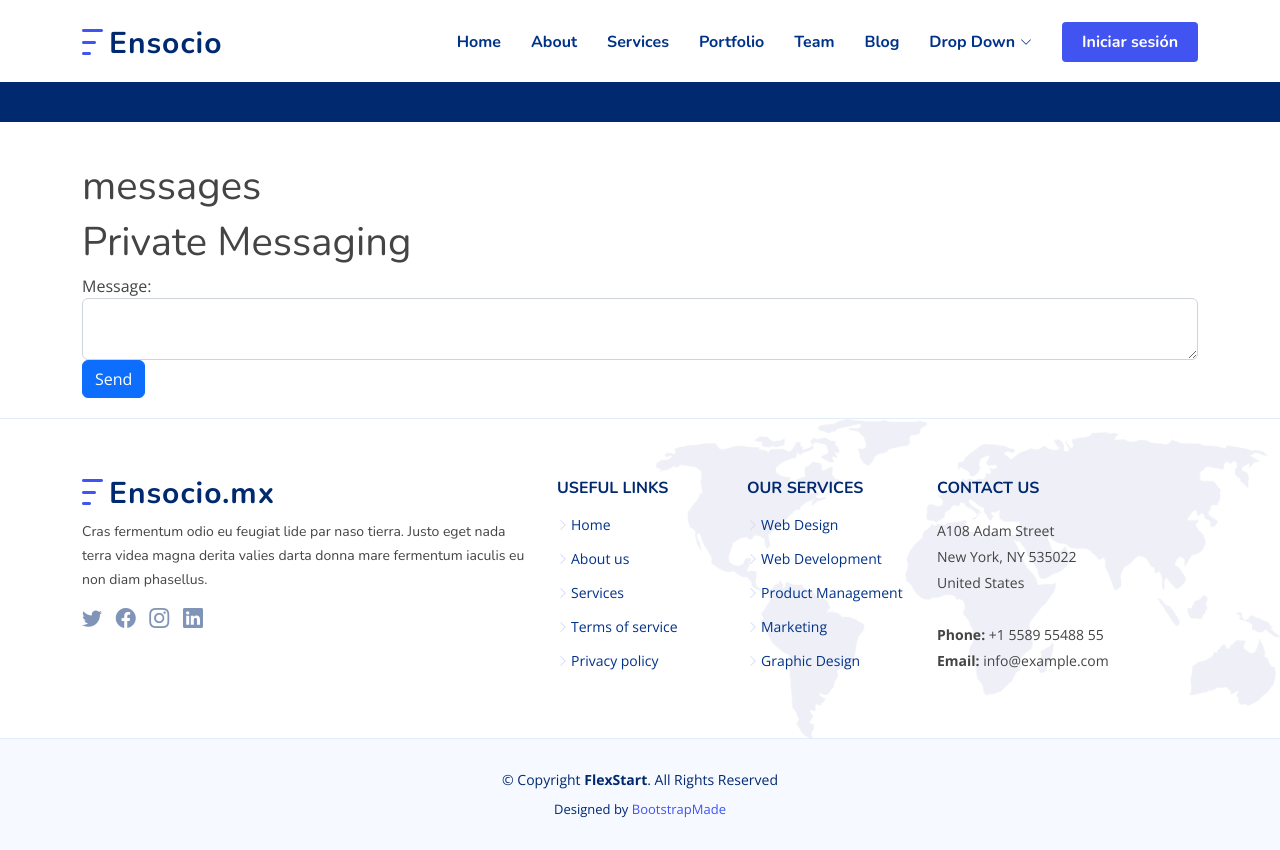
After one commit to SebastianMou/EnsocioBataV1, a Django app: page /private_messaging/9/ in a window 1280 px wide. The commit adds this page. Run offline with Django 4.2, Linux system fonts and the light colour scheme; data comes from the database, SQL or seed files in the repository; both versions use the stored data as it was after the commit; parts of the project's set-up code (start-up, migrations or seed data) failed here and were passed over; some libraries are stand-ins or nearby versions.

Commit message:
quantity, private messages I

```diff
--- a/store/admin.py
+++ b/store/admin.py
@@ -2,7 +2,7 @@ from django.contrib import admin
 from django.contrib.auth.models import User
 from django.contrib.auth.admin import UserAdmin
 
-from .models import Account, Post, Category, Comment, CartItem
+from .models import Account, Post, Category, Comment, CartItem, Message
 
 # Register your models here.
 class AccountInline(admin.StackedInline):
@@ -24,3 +24,4 @@ admin.site.register(Post)
 admin.site.register(Category)
 admin.site.register(Comment)
 admin.site.register(CartItem)
+admin.site.register(Message)
--- a/store/models.py
+++ b/store/models.py
@@ -110,3 +110,19 @@ class Comment(models.Model):
 class CartItem(models.Model):
     user = models.ForeignKey(User, on_delete=models.CASCADE)
     post = models.ForeignKey('Post', on_delete=models.CASCADE)
+
+    def __str__(self) -> str:
+        return str(self.user) + ' -> ' + str(self.post)
+
+class Message(models.Model):
+    post = models.ForeignKey(Post, on_delete=models.CASCADE)
+    sender = models.ForeignKey(User, on_delete=models.CASCADE, related_name='sent_messages')
+    recipient = models.ForeignKey(User, on_delete=models.CASCADE, related_name='received_messages')
+    timestamp = models.DateTimeField(auto_now_add=True)
+    body = models.TextField()
+
+    class Meta:
+        ordering = ('-timestamp',)
+
+    def __str__(self):
+        return str(self.sender) + ' --> ' + str(self.recipient) + ' --> ' + str(self.post.title)
--- a/store/urls.py
+++ b/store/urls.py
@@ -16,6 +16,7 @@ urlpatterns = [
     path('create_post/', views.create_post, name='create_post'),
     path('all_posts/', views.all_posts, name='all_posts'),
     path('post_detail/<int:pk>/', views.post_detail, name='post_detail'),
+    path('private_messaging/<int:pk>/', views.private_messaging, name='private_messaging'),
     path('posts/<int:pk>/like/', views.post_like, name='post_like'),
     path('posts/<int:pk>/dislike/', views.post_dislike, name='post_dislike'),
 
--- a/store/views.py
+++ b/store/views.py
@@ -22,7 +22,7 @@ from django.http import JsonResponse
 
 from .forms import (UserSellerRegisterForm, UserBuyerRegisterForm, PostForm,
                     UserUpdateForm, ProfileUpdateForm, UpdatePostForm, CommentForm, ReplyForm)
-from .models import Post, Category, Profile, Comment, CartItem
+from .models import Post, Category, Profile, Comment, CartItem, Message
 
 stripe.api_key = settings.STRIPE_SECRET_KEY
 
@@ -320,6 +320,22 @@ def post_detail(request, pk):
     }
     return render(request, 'service/post_detail.html', context)
 
+def private_messaging(request, pk):
+    post = get_object_or_404(Post, id=pk)
+    if request.user.is_authenticated:
+        if request.method == 'POST':
+            body = request.POST.get('body')
+            if body:
+                Message.objects.create(post=post, sender=request.user, recipient=post.author, body=body)
+    else:
+        body = None
+
+    return render(request, 'service/private_messaging.html')
+
+def messages_sent(request):
+    messages = Message.objects.filter(sender=request.user)
+    return render(request, 'service/messages_sent.html', {'messages': messages})
+
 def comment_delete(request, pk):
     comment = get_object_or_404(Comment, pk=pk)
     if request.method == 'POST' and request.user == comment.author:
@@ -334,6 +350,7 @@ def create_checkout_session(request, pk):
     ng = "http://127.0.0.1:8000/"
     if request.method == 'POST':
         stripe.api_key = settings.STRIPE_SECRET_KEY
+        quantity = int(request.POST.get('quantity', 1))
         checkout_session = stripe.checkout.Session.create(
             payment_method_types=['card'],
             line_items=[
@@ -346,7 +363,7 @@ def create_checkout_session(request, pk):
                             'description': product.category,
                         },
                     },
-                    'quantity': 1,
+                    'quantity': quantity,
                 },
             ],
             mode='payment',
@@ -415,7 +432,7 @@ def profile(request):
             comments = Comment.objects.filter(product__author=request.user)
             # comments_reply_post = Comment.objects.filter(Q(product__author=request.user) | Q(parent__product__author=request.user)).select_related('author', 'parent__author')
             comments_reply_post = Comment.objects.filter(parent__product__author=request.user)
-
+            p_messages = Message.objects.filter(sender=request.user)
             context = {
                 'u_form': u_form,
                 'p_form': p_form,
@@ -424,6 +441,7 @@ def profile(request):
                 'cart_items': cart_items,
                 'comments': comments,
                 'comments_reply_post': comments_reply_post,
+                'p_messages': p_messages,
             }
             return render(request, 'autho/profile.html', context)
     else:
@@ -434,6 +452,7 @@ def profile(request):
     comments = Comment.objects.filter(product__author=request.user)
     # comments_reply_post = Comment.objects.filter(Q(product__author=request.user) | Q(parent__product__author=request.user)).select_related('author', 'parent__author')
     comments_reply_post = Comment.objects.filter(parent__author=request.user)
+    p_messages = Message.objects.filter(sender=request.user)
     context = {
         'u_form': u_form,
         'p_form': p_form,
@@ -442,6 +461,7 @@ def profile(request):
         'cart_items': cart_items,
         'comments': comments,
         'comments_reply_post': comments_reply_post,
+        'p_messages': p_messages,
     }
     return render(request, 'autho/profile.html', context)
 
--- a/templates/autho/profile.html
+++ b/templates/autho/profile.html
@@ -143,6 +143,9 @@
                                         </div>
                                         </div>
                                     </div>
+                                    {% endfor %}
+                                    {% for message in p_messages %}
+                                        <p>{{ message.body }}</p>
                                     {% endfor %}
                                 </div>
                                 <div class="tab-pane fade" id="nav-profile" role="tabpanel" aria-labelledby="nav-profile-tab">
--- /dev/null
+++ b/templates/service/private_messaging.html
@@ -0,0 +1,38 @@
+{% extends '../base.html' %}
+{% load static %}
+{% load humanize %}
+{% block content %}
+<main id="main">
+    <section class="breadcrumbs">
+    </section>
+</main>
+<section id="blog" class="blog">
+    <div class="container" data-aos="fade-up">
+        <h1>messages</h1>
+        <h1>Private Messaging</h1>
+        {% if messages %}
+            {% for message in messages %}
+            <div class="alert alert-{{ message.tags }}">
+                {{ message }}
+            </div>
+            {% endfor %}
+        {% endif %}
+
+        {% if messages %}
+          {% for message in messages %}
+            <div class="alert alert-{{ message.tags }}">
+              {{ message }}
+            </div>
+          {% endfor %}
+        {% endif %}
+        <form method="post">
+          {% csrf_token %}
+          <div class="form-group">
+            <label for="body">Message:</label>
+            <textarea class="form-control" id="body" name="body" required></textarea>
+          </div>
+          <button type="submit" class="btn btn-primary">Send</button>
+        </form>
+    </div>
+</section>
+{% endblock %}
```
Also changed, not shown: templates/service/post_detail.html (+33 -26 lines), db.sqlite3, store/migrations/0013_post_quantity.py (added), store/migrations/0014_alter_post_quantity.py (added), store/migrations/0015_alter_post_quantity.py (added), store/migrations/0016_remove_post_quantity_message.py (added). Lines whose indentation alone changed are shown as unchanged.
